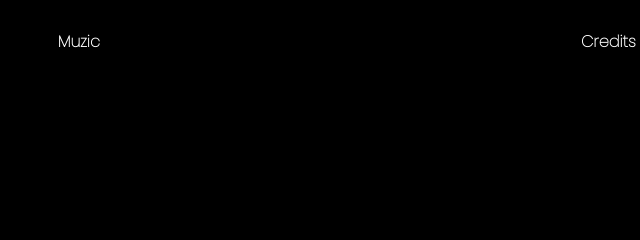
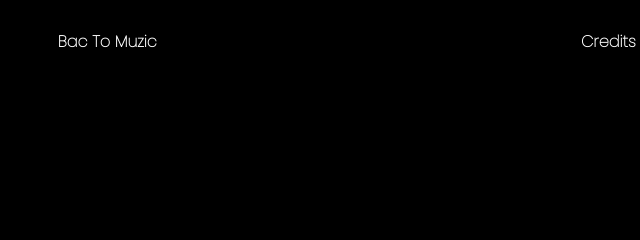
Before and after one commit to prxbhxth/tp, a plain HTML site: page animelist.html in a window 1280 px wide. Shown: the top 240 px of the page, 514-1154 px from the left. Drawn offline with Linux system fonts and the light colour scheme.

Commit message:
Update animelist.html

```diff
--- a/animelist.html
+++ b/animelist.html
@@ -16,7 +16,7 @@
       <img src="cat.png" alt="cat">
       <h4 class="title">ANIME</h4>
 
-      <a href="index.html" class="backbtn">Muzic</a>
+      <a href="music.html" class="backbtn">Bac To Muzic</a>
 
       <a href="credits.html" class="creds"><h4 class="creds">Credits</h4></a>
 
```
